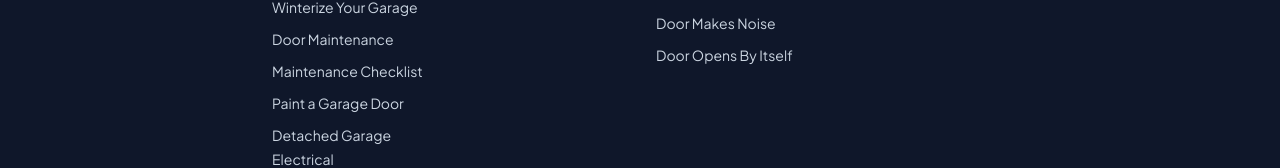
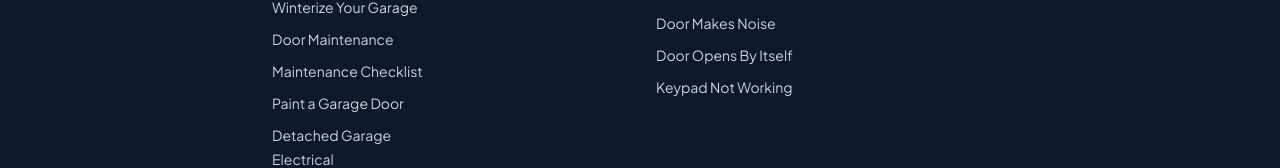
Before and after one commit to thebasementguide2026/thegarage.guide-, a Next.js app: page /reviews/best-garage-door-openers in a window 1280 px wide. Shown: the part 10721-10889 px from the top of the page. Built offline with nearby package versions, Linux system fonts and the light colour scheme.

Commit message:
Add Keypad Not Working to Footer problems section

```diff
--- a/components/Footer.tsx
+++ b/components/Footer.tsx
@@ -47,6 +47,7 @@ const footerSections = [
       { label: 'Cable Broke', href: '/problems/garage-door-cable-broke' },
       { label: 'Door Makes Noise', href: '/problems/garage-door-makes-noise' },
       { label: 'Door Opens By Itself', href: '/problems/garage-door-opens-by-itself' },
+      { label: 'Keypad Not Working', href: '/problems/garage-door-keypad-not-working' },
     ],
   },
   {
```
